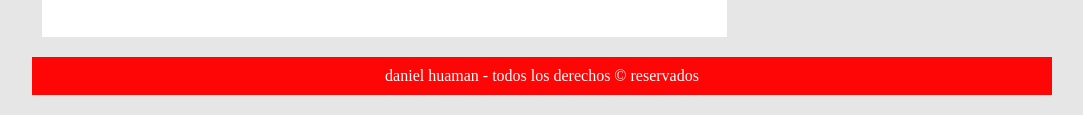
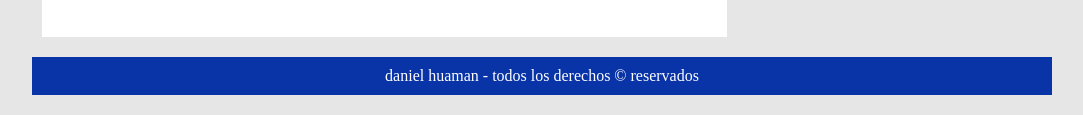
Before and after one commit to luisdavidliberato/proyectoweb-seccion-a05-2022, a plain HTML site: page index.html in a window 1280 px wide. Shown: the part 1213-1328 px from the top of the page, without its empty margins (98-1181 px from the left). Drawn offline with Linux system fonts and the light colour scheme.

Commit message:
Update estilo.css

```diff
--- a/estilo.css
+++ b/estilo.css
@@ -48,7 +48,7 @@ aside{
     box-sizing:border-box;
 }
 footer{
-    background-color: #ff0606;
+    background-color: #0934a8;
     color:#fff;
     clear:both;
     padding: 10px;
```
